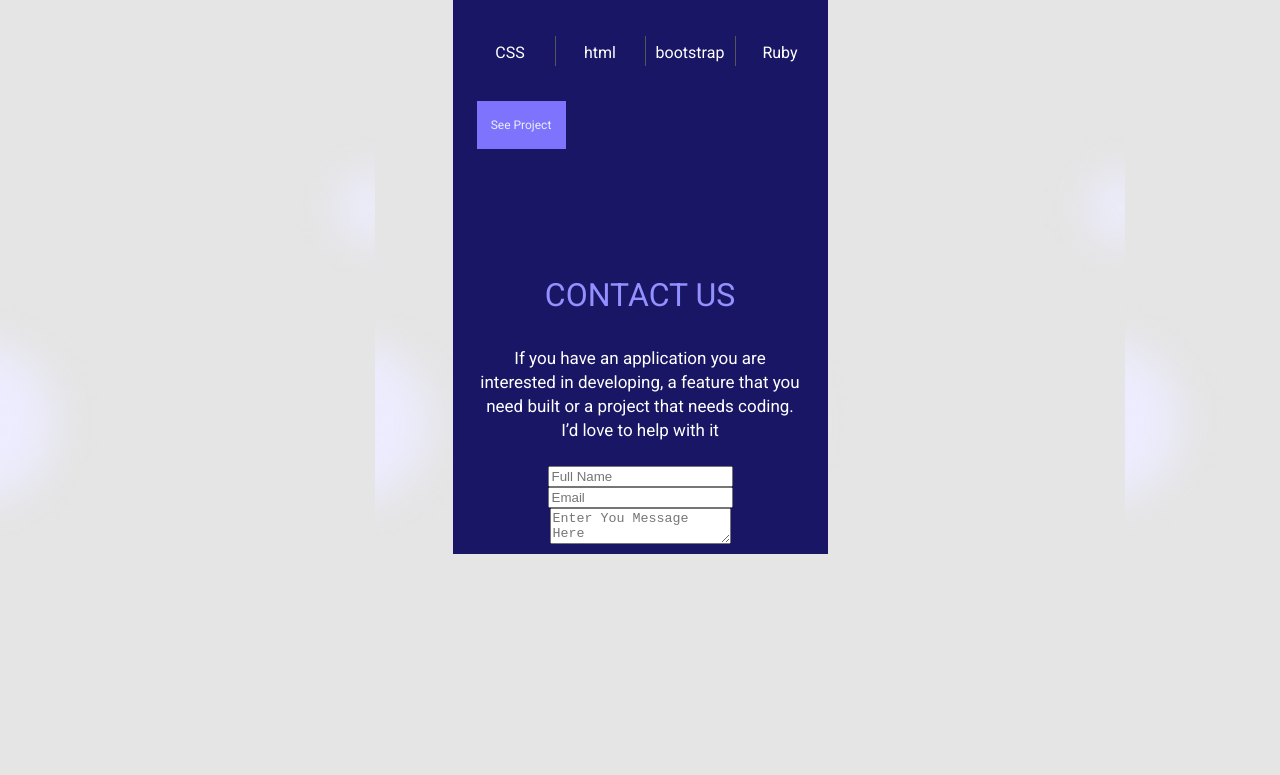
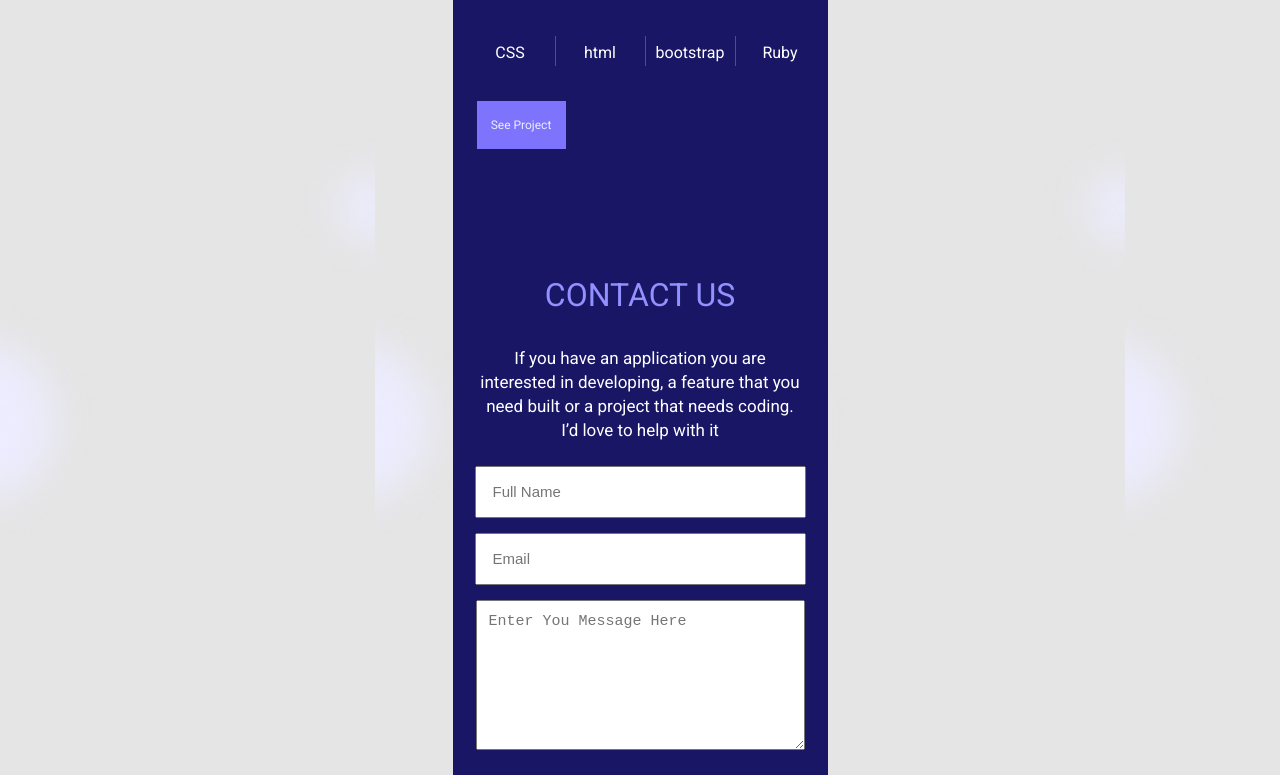
Before and after one commit to sushen/Soma-portfolio, a website: page Index.html in a window 1280 px wide. Shown: the part 4349-5124 px from the top of the page. Before the commit the page ends 4903 px from the top, so only its background shows below. Drawn offline with Linux system fonts and the light colour scheme.

Commit message:
Add style for name, email amd text area

```diff
--- a/stylesheet.css
+++ b/stylesheet.css
@@ -361,3 +361,25 @@ hr {
   flex-wrap: wrap;
   align-items: center;
 }
+
+.myform input {
+  width: 295px;
+  height: 18px;
+  color: #81818c;
+  font-size: 15px;
+  padding: 15px 16px 15px;
+  margin-bottom: 15px;
+}
+
+.myform input.inp-email {
+  color: #191765;
+}
+
+.myform textarea {
+  width: 303px;
+  height: 124px;
+  color: #81818c;
+  font-size: 15px;
+  padding: 12px;
+  margin-bottom: 15px;
+}
```
